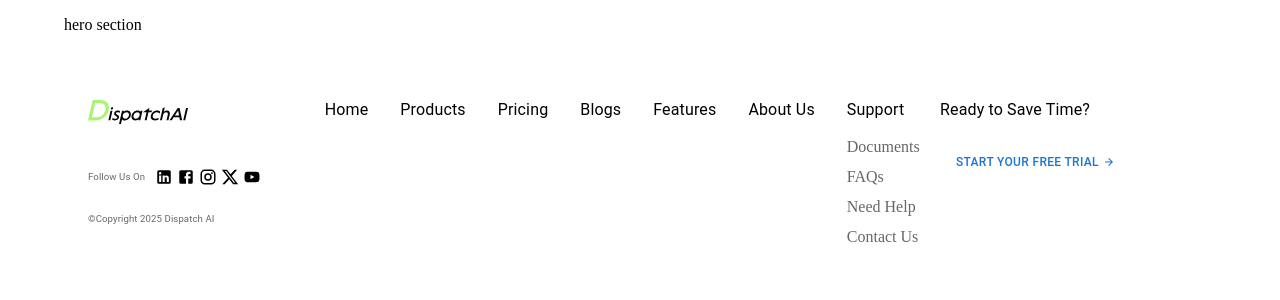
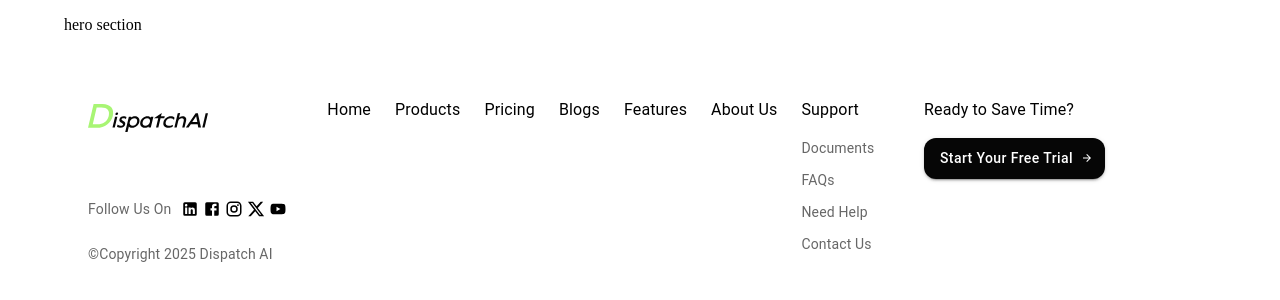
Before and after one commit to Dispatch-AI-com/frontend, a Next.js app: page / in a window 1280 px wide. Shown: the top 300 px of the page. Built offline with nearby package versions, Linux system fonts and the light colour scheme.

Commit message:
Applied styled components

```diff
--- a/src/components/features/landing/Footer.tsx
+++ b/src/components/features/landing/Footer.tsx
@@ -1,6 +1,7 @@
 'use client';
 
-import { Box, Container, Grid, Typography, Link, Stack, IconButton, Button } from '@mui/material';
+import { Box, Container, Stack, Typography, Link, IconButton } from '@mui/material';
+import { styled } from '@mui/material/styles';
 import LinkedInIcon from '@mui/icons-material/LinkedIn';
 import FacebookIcon from '@mui/icons-material/Facebook';
 import InstagramIcon from '@mui/icons-material/Instagram';
@@ -8,150 +9,147 @@ import XIcon from '@mui/icons-material/X';
 import YouTubeIcon from '@mui/icons-material/YouTube';
 import ArrowForwardIcon from '@mui/icons-material/ArrowForward';
 import Image from 'next/image';
-import { useTheme } from '@mui/material/styles';
 import CTAButton from '@/components/ui/CTAButton';
 
-export default function Footer() {
-  const theme = useTheme();
+// Styled Components
+const FooterWrapper = styled(Box)(({ theme }) => ({
+  paddingTop: theme.spacing(6),
+  paddingBottom: theme.spacing(6),
+  backgroundColor: theme.palette.background.paper
+}));
 
-  return (
-    <Box component="footer" sx={{
-      py: 6,
-      bgcolor: theme.palette.background.paper
-    }}>
-      <Container maxWidth="lg">
-        <Grid container spacing={4} >
-          {/* Logo and Social Media */}
-          <Grid item xs={12} md={2.5}>
-            <Box sx={{ mb: 5, width: '100px', height: '28px', position: 'relative' }}>
-              <Image src="/logo.svg" alt="DispatchAI Logo" layout="fill" objectFit="contain" priority />
-            </Box>
-            <Box sx={{ mb: 3, display: 'flex', alignItems: 'center' }}>
-              <Typography
-                variant="body2"
-                color="text.secondary"
-                sx={{
-                  mr: 1,
-                  fontSize: '0.6rem'
-                }}
-              >
-                Follow Us On
-              </Typography>
-              <Stack direction="row" spacing={0}>
-                <IconButton href="#" color="inherit" sx={{
+const LogoContainer = styled(Box)({
+  marginBottom: '60px',
+  width: '120px',
+  height: '40px',
+  position: 'relative'
+});
+
+const SocialContainer = styled(Box)({
+  marginBottom: '24px',
+  display: 'flex',
+  alignItems: 'center'
+});
+
+const SocialText = styled(Typography)(({ theme }) => ({
+  marginRight: '8px',
+  color: theme.palette.text.secondary
+}));
+
+const SocialIconButton = styled(IconButton)({
   padding: '2px',
   '& svg': {
     width: '18px',
     height: '18px'
   }
-                }}>
-                  <LinkedInIcon />
-                </IconButton>
-                <IconButton href="#" color="inherit" sx={{
-                  padding: '2px',
-                  '& svg': {
-                    width: '18px',
-                    height: '18px'
-                  }
-                }}>
-                  <FacebookIcon />
-                </IconButton>
-                <IconButton href="#" color="inherit" sx={{
-                  padding: '2px',
-                  '& svg': {
-                    width: '18px',
-                    height: '18px'
-                  }
-                }}>
-                  <InstagramIcon />
-                </IconButton>
-                <IconButton href="#" color="inherit" sx={{
-                  padding: '2px',
-                  '& svg': {
-                    width: '18px',
-                    height: '18px'
-                  }
-                }}>
-                  <XIcon />
-                </IconButton>
-                <IconButton href="#" color="inherit" sx={{
-                  padding: '2px',
-                  '& svg': {
-                    width: '18px',
-                    height: '18px'
-                  }
-                }}>
-                  <YouTubeIcon />
-                </IconButton>
+});
+
+const CopyrightText = styled(Typography)(({ theme }) => ({
+  color: theme.palette.text.secondary
+}));
+
+
+const NavLinksStack = styled(Stack)({
+    marginRight: '16px',
+});
+
+const NavLink = styled(Link)(({ theme }) => ({
+  textDecoration: 'none',
+  cursor: 'pointer',
+  color: 'inherit',
+  ...theme.typography.body1
+}));
+
+const SupportLinksStack = styled(Stack)({
+  position: 'absolute',
+  marginTop: '16px',
+});
+
+const SupportLink = styled(Link)(({ theme }) => ({
+  textDecoration: 'none',
+  color: theme.palette.text.secondary,
+  ...theme.typography.body2
+}));
+
+const CTASection = styled(Box)(({ theme }) => ({
+  gap: '24px',
+}));
+
+const CTATitle = styled(Typography)(({ theme }) => ({
+  marginBottom: '16px',
+  ...theme.typography.body1
+}));
+
+export default function Footer() {
+  return (
+    <FooterWrapper as="footer">
+      <Container>
+        <Stack
+          direction={{ xs: 'column', md: 'row' }}
+          spacing={{ xs: 4, md: 2 }}
+        >
+          {/* Logo and Social Media */}
+          <Box flex={{ md: 2.5 }}>
+            <LogoContainer>
+              <Image src="/logo.svg" alt="DispatchAI Logo" layout="fill" objectFit="contain" priority />
+            </LogoContainer>
+            <SocialContainer>
+              <SocialText variant="body2">Follow Us On</SocialText>
+              <Stack direction="row" spacing={0}>
+                <SocialIconButton color="inherit"><LinkedInIcon /></SocialIconButton>
+                <SocialIconButton color="inherit"><FacebookIcon /></SocialIconButton>
+                <SocialIconButton color="inherit"><InstagramIcon /></SocialIconButton>
+                <SocialIconButton color="inherit"><XIcon /></SocialIconButton>
+                <SocialIconButton color="inherit"><YouTubeIcon /></SocialIconButton>
               </Stack>
+            </SocialContainer>
+            <CopyrightText variant="body2">©Copyright 2025 Dispatch AI</CopyrightText>
           </Box>
-            <Typography
-              variant="body2"
-              color="text.secondary"
+
+          {/* Navigation Links */}
+          <Box
+            flex={{ md: 6.5 }}
             sx={{
-                fontSize: '0.6rem'
+              display: { xs: 'none', lg: 'block' }
             }}
           >
-              ©Copyright 2025 Dispatch AI
-            </Typography>
-          </Grid>
+            <NavLinksStack direction="row" spacing={3}>
+              <NavLink as={Link} href="#" color="inherit">Home</NavLink>
+              <NavLink as={Link} href="#" color="inherit">Products</NavLink>
+              <NavLink as={Link} href="#" color="inherit">Pricing</NavLink>
+              <NavLink as={Link} href="#" color="inherit">Blogs</NavLink>
+              <NavLink as={Link} href="#" color="inherit">Features</NavLink>
+              <NavLink as={Link} href="#" color="inherit">About Us</NavLink>
+              <Box>
+                <NavLink as={Link} href="#" color="inherit">Support</NavLink>
+                <SupportLinksStack spacing={1.5}>
+                  <SupportLink href="#">Documents</SupportLink>
+                  <SupportLink href="#">FAQs</SupportLink>
+                  <SupportLink href="#">Need Help</SupportLink>
+                  <SupportLink href="#">Contact Us</SupportLink>
+                </SupportLinksStack>
+              </Box>
+            </NavLinksStack>
+          </Box>
 
-          {/* Navigation Links - Single Row */}
-          <Grid item xs={12} md={6.5} sx={{
-            display: { xs: 'none', lg: 'block' }
-          }}>
-            <Stack direction="row" spacing={4} sx={{ mb: 2 }}>
-              <Typography className="footer-link" component={Link} href="#" color="inherit" sx={{ textDecoration: 'none' }}>Home</Typography>
-              <Typography className="footer-link" component={Link} href="#" color="inherit" sx={{ textDecoration: 'none' }}>Products</Typography>
-              <Typography className="footer-link" component={Link} href="#" color="inherit" sx={{ textDecoration: 'none' }}>Pricing</Typography>
-              <Typography className="footer-link" component={Link} href="#" color="inherit" sx={{ textDecoration: 'none' }}>Blogs</Typography>
-              <Typography className="footer-link" component={Link} href="#" color="inherit" sx={{ textDecoration: 'none' }}>Features</Typography>
-              <Typography className="footer-link" component={Link} href="#" color="inherit" sx={{ textDecoration: 'none' }}>About Us</Typography>
-              <Box>
-                <Typography className="footer-link" component={Link} href="#" color="inherit" sx={{ textDecoration: 'none' }}>
-                  Support
-                </Typography>
-                <Stack spacing={1.5} sx={{ position: 'absolute', mt: 2 }}>
-                  <Link href="#" color="text.secondary" underline="none" className="footer-text">Documents</Link>
-                  <Link href="#" color="text.secondary" underline="none" className="footer-text">FAQs</Link>
-                  <Link href="#" color="text.secondary" underline="none" className="footer-text">Need Help</Link>
-                  <Link href="#" color="text.secondary" underline="none" className="footer-text">Contact Us</Link>
-                </Stack>
-              </Box>
-            </Stack>
-          </Grid>
-
-          {/* Ready to Save Time? Section */}
-          <Grid item xs={12} md={3}>
-            <Typography className="footer-link" sx={{ mb: 3 }}>
-              Ready to Save Time?
-            </Typography>
+          {/* CTA Section */}
+          <Box
+            flex={{ md: 3 }}
+            sx={{
+              marginLeft: { md: 4 },
+              gap: 3
+            }}
+          >
+            <CTATitle>Ready to Save Time?</CTATitle>
             <CTAButton
               variant="black"
-              endIcon={
-                <ArrowForwardIcon
-                  sx={{
-                    width: '12px',
-                    height: '12px'
-                  }}
-                />
-              }
-              sx={{
-                fontSize: '0.75rem',
-                padding: '6px 16px',
-                height: '32px',
-                whiteSpace: 'nowrap',
-                minWidth: 'auto',
-                '& .MuiButton-endIcon': {
-                  marginLeft: '4px'
-                }
-              }}
+              endIcon={<ArrowForwardIcon sx={{ width: '12px', height: '12px' }} />}
             >
               Start Your Free Trial
             </CTAButton>
-          </Grid>
-        </Grid>
+          </Box>
+        </Stack>
       </Container>
-    </Box>
+    </FooterWrapper>
   );
 }
--- a/src/components/ui/CTAButton.tsx
+++ b/src/components/ui/CTAButton.tsx
@@ -1,37 +1,17 @@
-// src/components/ui/CTAButton.tsx
 'use client';
 
 import React from 'react';
-import styled from 'styled-components';
-import { Button, ButtonProps, Theme } from '@mui/material';
+import { Button, ButtonProps } from '@mui/material';
 import { useTheme } from '@mui/material/styles';
 
 type CTAButtonVariant = 'black' | 'green';
 
 interface CTAButtonProps extends Omit<ButtonProps, 'variant'> {
+  children: React.ReactNode;
   variant?: CTAButtonVariant;
   href?: string;
+  endIcon?: React.ReactNode;
 }
-
-const StyledButton = styled(Button)<{ $variant: CTAButtonVariant; theme: Theme }>`
-  border-radius: 14px;
-  padding: 7px 16px;
-  font-family: ${({ theme }) => theme.typography.fontFamily};
-  font-size: ${({ theme }) => theme.typography.button.fontSize};
-  font-weight: ${({ theme }) => theme.typography.button.fontWeight};
-  text-transform: none;
-
-  background-color: ${({ $variant }) =>
-    $variant === 'green' ? '#a8f574' : '#060606'};
-  color: ${({ $variant }) =>
-    $variant === 'green' ? '#060606' : '#ffffff'};
-
-  &:hover {
-    background-color: ${({ $variant }) =>
-      $variant === 'green' ? '#a8f574' : '#060606'};
-    opacity: 0.9;
-  }
-`;
 
 export default function CTAButton({
   children,
@@ -43,16 +23,44 @@ export default function CTAButton({
 }: CTAButtonProps) {
   const theme = useTheme();
 
+  const stylesByVariant = {
+    black: {
+      bgcolor: '#060606',
+      color: '#ffffff',
+      '&:hover': {
+        bgcolor: '#060606',
+        opacity: 0.9,
+      },
+    },
+    green: {
+      bgcolor: '#a8f574',
+      color: '#060606',
+      '&:hover': {
+        bgcolor: '#a8f574',
+        opacity: 0.9,
+      },
+    },
+  };
+
   return (
-    <StyledButton
-      $variant={variant}
+    <Button
+      variant="contained"
       onClick={onClick}
       href={href}
       endIcon={endIcon}
-      theme={theme}
+      sx={{
+        borderRadius: '12px',
+        padding: '8px 16px',
+        fontFamily: theme.typography.fontFamily,
+        fontSize: theme.typography.button.fontSize,
+        textTransform: 'none',
+        fontWeight: theme.typography.button.fontWeight,
+        ...stylesByVariant[variant],
+        ...rest.sx
+      }}
       {...rest}
     >
       {children}
-    </StyledButton>
+    </Button>
   );
 }
```
Lines whose indentation alone changed are shown as unchanged.
